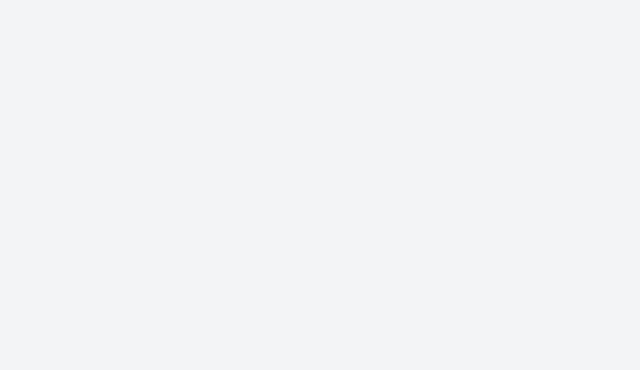
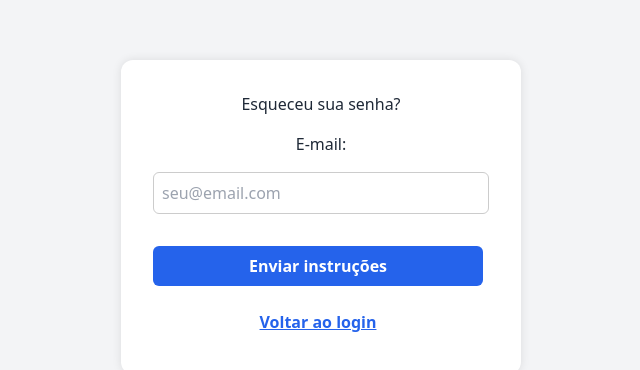
Before and after one commit to Bianchi613/Projeto_SGII, a React (Vite) app in the folder frontend/: page /esqueci-senha in a window 1280 px wide. Before the commit this address had no page. Shown: the top 370 px of the page, without its empty margins (319-959 px from the left). Built offline with nearby package versions, Linux system fonts and the light colour scheme.

Commit message:
adcionando novas páginas

```diff
--- a/frontend/src/App.jsx
+++ b/frontend/src/App.jsx
@@ -10,7 +10,8 @@ import Instituicoes from "./components/Instituicao/Instituicao";
 import Configuracoes from "./components/Configuracoes/Configuracoes";
 import PrivateLayout from "./components/Layouts/PrivateLayout";
 import NovaReserva from "./components/NovaReserva/NovaReserva";
-import ReservaDetalhe from "./components/ReservaDetalhe/ReservaDetalhe"; // ✅ importado
+import ReservaDetalhe from "./components/ReservaDetalhe/ReservaDetalhe";
+import EsqueciSenha from "./components/EsqueciSenha/EsqueciSenha"; // ✅ nova importação
 
 function App() {
   return (
@@ -20,27 +21,18 @@ function App() {
         <Route path="/" element={<Home />} />
         <Route path="/login" element={<Login />} />
         <Route path="/cadastro" element={<Cadastro />} />
+        <Route path="/esqueci-senha" element={<EsqueciSenha />} /> {/* ✅ nova rota */}
 
         {/* Protegidas */}
         <Route element={<PrivateLayout />}>
           <Route path="/dashboard" element={<Dashboard />} />
           <Route path="/dashboard/salas-chaves" element={<SalasChaves />} />
-          <Route
-            path="/dashboard/itens-inventario"
-            element={<ItensInventario />}
-          />
-          <Route
-            path="/dashboard/reservas-movimentacoes"
-            element={<ReservasMovimentacoes />}
-          />
+          <Route path="/dashboard/itens-inventario" element={<ItensInventario />} />
+          <Route path="/dashboard/reservas-movimentacoes" element={<ReservasMovimentacoes />} />
           <Route path="/dashboard/instituicao" element={<Instituicoes />} />
           <Route path="/dashboard/configuracoes" element={<Configuracoes />} />
           <Route path="/dashboard/reservas/novo" element={<NovaReserva />} />
-          <Route
-            path="/dashboard/reservas/:id"
-            element={<ReservaDetalhe />}
-          />{" "}
-          {/* ✅ nova rota */}
+          <Route path="/dashboard/reservas/:id" element={<ReservaDetalhe />} />
         </Route>
       </Routes>
     </BrowserRouter>
--- a/frontend/src/components/Cadastro/Cadastro.jsx
+++ b/frontend/src/components/Cadastro/Cadastro.jsx
@@ -131,8 +131,7 @@ export default function Cadastro() {
             <label className="block text-sm font-medium text-gray-700 mb-1">
               Nível de Acesso
             </label>
-            <input
-              type="number"
+            <select
               value={usuario.nivel_acesso}
               onChange={(e) =>
                 setUsuario({
@@ -142,7 +141,11 @@ export default function Cadastro() {
               }
               className="input"
               required
-            />
+            >
+              <option value={1}>Usuário (1)</option>
+              <option value={2}>Administrador (2)</option>
+              <option value={3}>Técnico (3)</option>
+            </select>
           </div>
 
           <div className="border-t pt-4">
--- /dev/null
+++ b/frontend/src/components/EsqueciSenha/EsqueciSenha.css
@@ -0,0 +1,39 @@
+.esqueci-senha-container {
+  max-width: 400px;
+  margin: 60px auto;
+  background: #fff;
+  padding: 2rem;
+  border-radius: 12px;
+  box-shadow: 0 0 10px rgba(0, 0, 0, 0.1);
+  text-align: center;
+}
+
+.esqueci-senha-form {
+  display: flex;
+  flex-direction: column;
+  gap: 1rem;
+  margin-top: 1rem;
+}
+
+.esqueci-senha-form input {
+  padding: 0.5rem;
+  border: 1px solid #ccc;
+  border-radius: 6px;
+}
+
+.esqueci-senha-form button,
+.voltar-login {
+  background-color: #2563eb;
+  color: white;
+  border: none;
+  padding: 0.5rem;
+  border-radius: 6px;
+  cursor: pointer;
+  margin-top: 1rem;
+}
+
+.voltar-login {
+  background-color: transparent;
+  color: #2563eb;
+  text-decoration: underline;
+}
--- /dev/null
+++ b/frontend/src/components/EsqueciSenha/EsqueciSenha.jsx
@@ -0,0 +1,46 @@
+import { useState } from "react";
+import { useNavigate } from "react-router-dom";
+import axios from "axios";
+import "./EsqueciSenha.css";
+
+export default function EsqueciSenha() {
+  const [email, setEmail] = useState("");
+  const [enviado, setEnviado] = useState(false);
+  const navigate = useNavigate();
+
+  const handleSubmit = async (e) => {
+    e.preventDefault();
+    try {
+      // Substitua pela sua rota real de recuperação de senha se tiver
+      await axios.post("http://localhost:3000/auth/recuperar-senha", { email });
+      setEnviado(true);
+    } catch (err) {
+      console.error("Erro ao enviar instruções:", err);
+      alert("Erro ao enviar instruções. Verifique o e-mail.");
+    }
+  };
+
+  return (
+    <div className="esqueci-senha-container">
+      <h2>Esqueceu sua senha?</h2>
+      {enviado ? (
+        <p>Se o e-mail estiver cadastrado, você receberá instruções para redefinir a senha.</p>
+      ) : (
+        <form onSubmit={handleSubmit} className="esqueci-senha-form">
+          <label>E-mail:</label>
+          <input
+            type="email"
+            value={email}
+            onChange={(e) => setEmail(e.target.value)}
+            required
+            placeholder="seu@email.com"
+          />
+          <button type="submit">Enviar instruções</button>
+        </form>
+      )}
+      <button className="voltar-login" onClick={() => navigate("/login")}>
+        Voltar ao login
+      </button>
+    </div>
+  );
+}
--- a/frontend/src/components/Login/Login.jsx
+++ b/frontend/src/components/Login/Login.jsx
@@ -29,18 +29,9 @@ export default function Login() {
       const token = response.data.access_token;
       localStorage.setItem("token", token);
 
-      // Se a API retorna os dados do usuário no login, salve-os no localStorage
       const usuario = response.data.user || response.data.usuario || null;
-
       if (usuario) {
         localStorage.setItem("usuario", JSON.stringify(usuario));
-      } else {
-        // Se não retornar, você pode fazer outra requisição para buscar o perfil aqui
-        // Exemplo:
-        // const perfilRes = await axios.get("http://localhost:3000/usuarios/me", {
-        //   headers: { Authorization: `Bearer ${token}` },
-        // });
-        // localStorage.setItem("usuario", JSON.stringify(perfilRes.data));
       }
 
       navigate("/dashboard");
@@ -66,18 +57,9 @@ export default function Login() {
           </div>
 
           <div className="space-y-6 mt-8">
-            <Feature
-              icon="building"
-              text="Controle total de infraestrutura e inventário"
-            />
-            <Feature
-              icon="clipboard-check"
-              text="Gestão de ativos e recursos físicos"
-            />
-            <Feature
-              icon="chart-line"
-              text="Relatórios e análises de utilização"
-            />
+            <Feature icon="building" text="Controle total de infraestrutura e inventário" />
+            <Feature icon="clipboard-check" text="Gestão de ativos e recursos físicos" />
+            <Feature icon="chart-line" text="Relatórios e análises de utilização" />
           </div>
 
           <div className="mt-12 text-sm text-gray-500">
@@ -88,28 +70,19 @@ export default function Login() {
         {/* Lado direito - Formulário */}
         <div className="p-10 md:w-1/2 flex flex-col justify-center bg-white">
           <div className="text-center mb-8">
-            <h2 className="text-2xl font-bold text-gray-900">
-              Acesse o sistema
-            </h2>
-            <p className="text-gray-700">
-              Controle de infraestrutura e inventário
-            </p>
+            <h2 className="text-2xl font-bold text-gray-900">Acesse o sistema</h2>
+            <p className="text-gray-700">Controle de infraestrutura e inventário</p>
           </div>
 
-          <form
-            onSubmit={handleSubmit}
-            className={`space-y-6 ${shake ? "shake" : ""}`}
-          >
+          <form onSubmit={handleSubmit} className={`space-y-6 ${shake ? "shake" : ""}`}>
             <div>
-              <label className="block text-sm font-medium text-gray-700 mb-1">
-                Usuário
-              </label>
+              <label className="block text-sm font-medium text-gray-700 mb-1">Usuário</label>
               <div className="relative">
                 <i className="fas fa-user absolute inset-y-0 left-0 pl-3 flex items-center text-gray-400"></i>
                 <input
                   type="text"
                   className="pl-10 w-full px-4 py-3 rounded-lg border border-gray-300 focus:outline-none focus:ring-2 focus:ring-blue-600 input-focus transition duration-200"
-                  placeholder="      Digite seu usuário"
+                  placeholder="Digite seu usuário"
                   value={username}
                   onChange={(e) => setUsername(e.target.value)}
                   required
@@ -118,9 +91,7 @@ export default function Login() {
             </div>
 
             <div>
-              <label className="block text-sm font-medium text-gray-700 mb-1">
-                Senha
-              </label>
+              <label className="block text-sm font-medium text-gray-700 mb-1">Senha</label>
               <div className="relative">
                 <i className="fas fa-lock absolute inset-y-0 left-0 pl-3 flex items-center text-gray-400"></i>
                 <input
@@ -136,9 +107,7 @@ export default function Login() {
                   className="absolute right-3 top-3 text-gray-400 hover:text-gray-600"
                   onClick={() => setShowPassword(!showPassword)}
                 >
-                  <i
-                    className={`fas ${showPassword ? "fa-eye-slash" : "fa-eye"}`}
-                  ></i>
+                  <i className={`fas ${showPassword ? "fa-eye-slash" : "fa-eye"}`}></i>
                 </button>
               </div>
             </div>
@@ -151,20 +120,18 @@ export default function Login() {
                   type="checkbox"
                   className="h-4 w-4 text-blue-600 focus:ring-blue-600 border-gray-300 rounded"
                 />
-                <label
-                  htmlFor="remember-me"
-                  className="ml-2 block text-sm text-gray-700"
-                >
+                <label htmlFor="remember-me" className="ml-2 block text-sm text-gray-700">
                   Lembrar de mim
                 </label>
               </div>
               <div className="text-sm">
-                <a
-                  href="#"
-                  className="font-medium text-blue-600 hover:text-blue-800"
+                <button
+                  type="button"
+                  onClick={() => navigate("/esqueci-senha")}
+                  className="font-medium text-blue-600 hover:text-blue-800 underline"
                 >
                   Esqueceu sua senha?
-                </a>
+                </button>
               </div>
             </div>
 
@@ -177,9 +144,7 @@ export default function Login() {
               </button>
             </div>
 
-            {erro && (
-              <div className="text-red-500 text-center text-sm">{erro}</div>
-            )}
+            {erro && <div className="text-red-500 text-center text-sm">{erro}</div>}
 
             <div className="text-center text-sm text-gray-500">
               Não tem acesso?{" "}
```
Also changed, not shown: frontend/src/components/ReservasMovimentacoes/ReservasMovimentacoes.jsx (+46 -171 lines).
